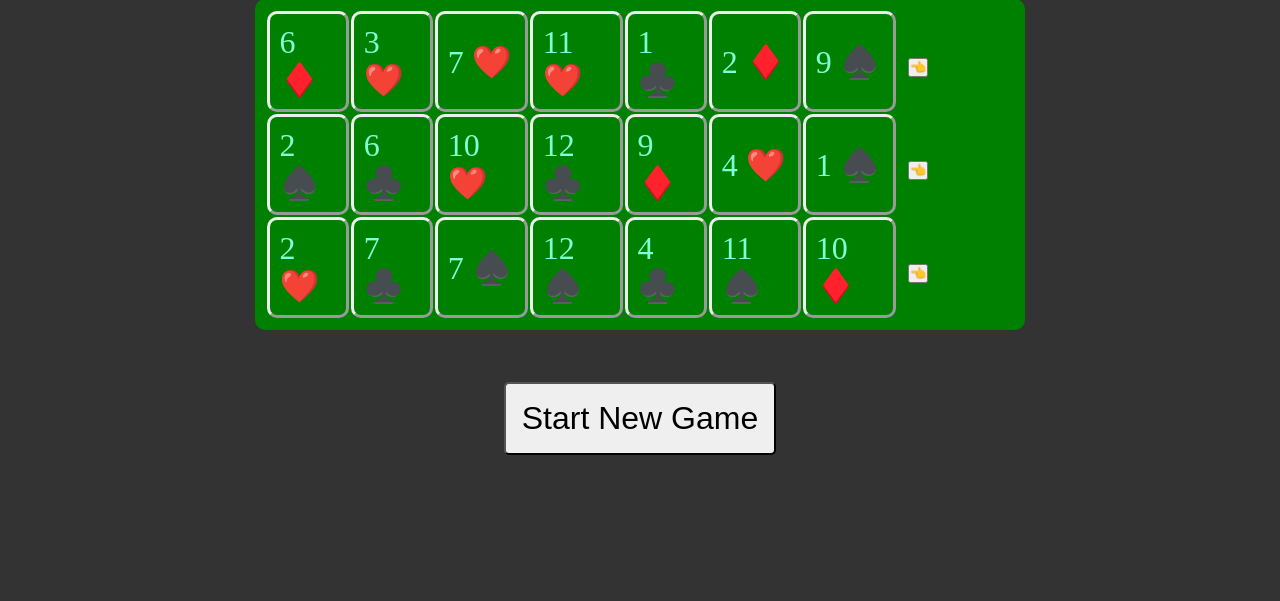
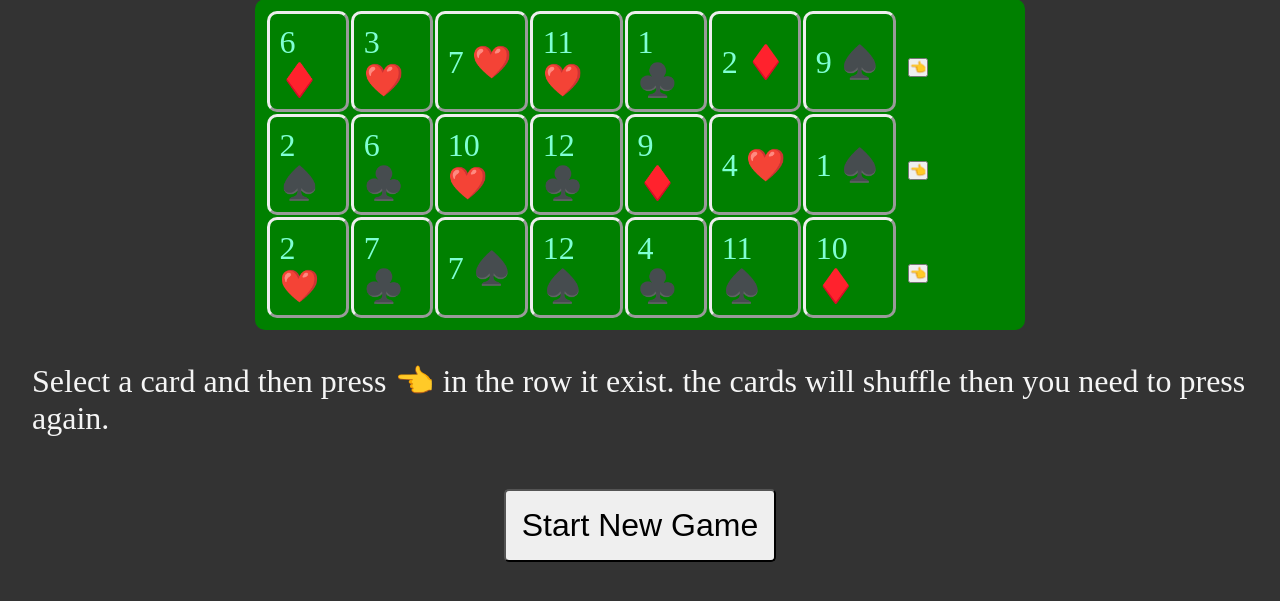
Before and after one commit to TheCoderGit/7cards, a Flask app: page / in a window 1280 px wide. Shown: the part 120-721 px from the top of the page. Run offline with Flask 3, Linux system fonts and the light colour scheme.

Commit message:
add the desc. message

```diff
--- a/templates/index.html
+++ b/templates/index.html
@@ -50,6 +50,11 @@
     </table>
 
 </div>
+<div>
+  <p>
+    Select a card and then press 👈 in the row it exist. the cards will shuffle then you need to press again.
+  </p>
+</div>
 
 <form action="/start/" method="post">
   <button name="Play" type="submit" class="start-button">Start New Game</input>
```
